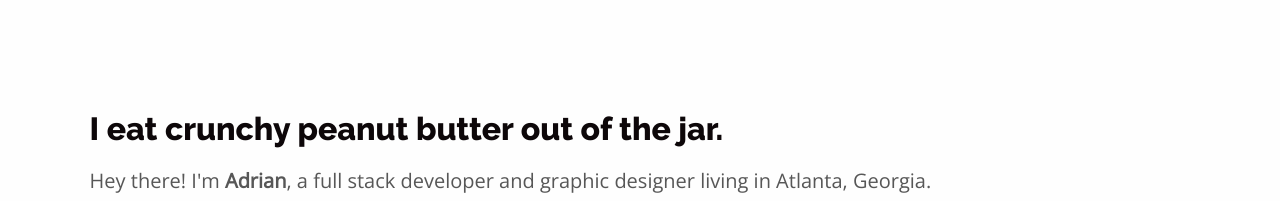
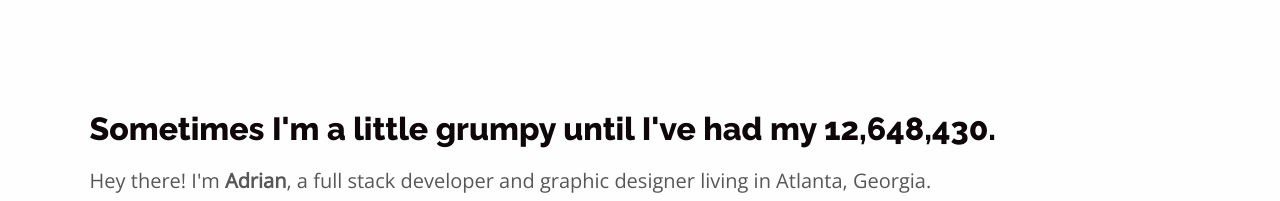
Before and after one commit to adriantoddross/portfolio, a React (Create React App) app: page / in a window 1280 px wide. Shown: the top 201 px of the page. Built offline with nearby package versions, Linux system fonts and the light colour scheme.

Commit message:
add blurbs array for javascript jokes

```diff
--- a/src/components/Header.js
+++ b/src/components/Header.js
@@ -1,11 +1,26 @@
 import React from 'react';
 
 export default function Header(props) {
+
+  const blurbs = [
+    'I use tabs, not spaces, just so you know.',
+    'Sometimes Javascript makes me go "Screw this!" but then I forget what "this" refers to.',
+    'Who do you think delivers more packages? Amazon or NPM?',
+    'What part of the bathroom can handle water concurrently? Async!',
+    'Sometimes I\'m a little grumpy until I\'ve had my 12,648,430.',
+    'Why did the programmer quit his job? Because he didn\'t get arrays. *Badum tsss!*',
+    ' How do you comfort a JavaScript bug? You console it.',
+    'Studies show that the most used language in programming in 2018 is... profanity. Oops!'
+  ];
+
+  const randomIndex = Math.floor(Math.random() * blurbs.length);
+  const randomString = blurbs[randomIndex];
+
   return (
     <div>
       <header className="banner">
         <h1>
-        I eat crunchy peanut butter out of the jar.
+        {randomString}
         </h1>
       </header>
     </div>
```
